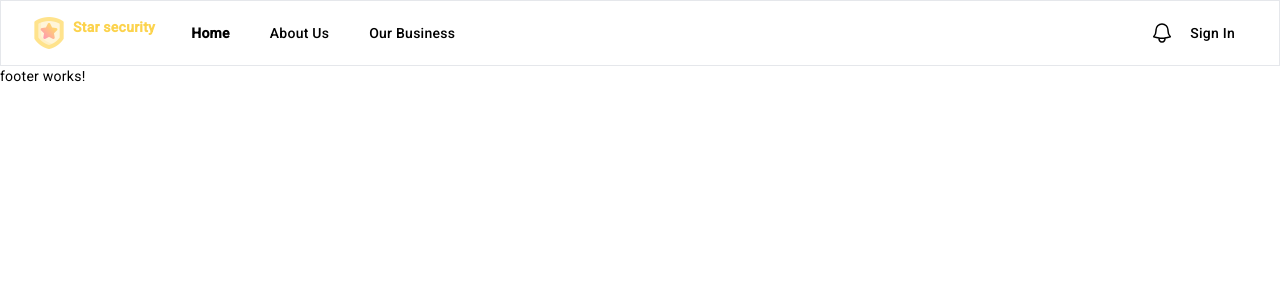
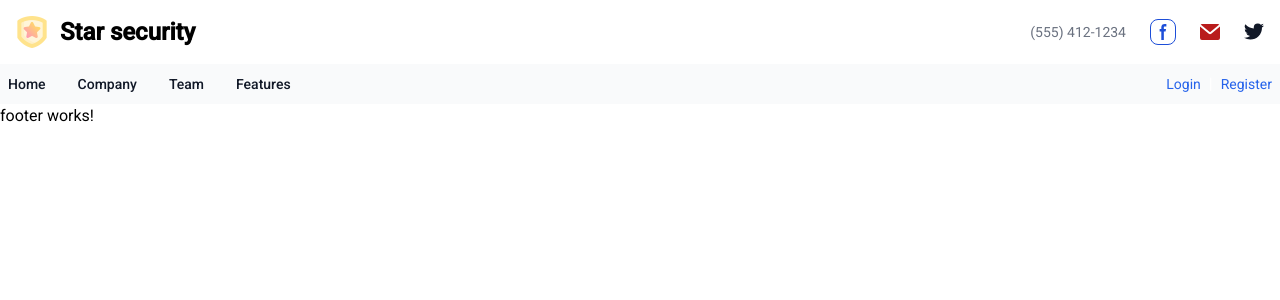
Before and after one commit to thanhlam212/Star-Security, an Angular app: page / in a window 1280 px wide. Shown: the top 300 px of the page. Built offline with nearby package versions, Linux system fonts and the light colour scheme.

Commit message:
navbar2.0

```diff
--- a/angular.json
+++ b/angular.json
@@ -25,7 +25,6 @@
               "src/assets"
             ],
             "styles": [
-              "@angular/material/prebuilt-themes/indigo-pink.css",
               "src/styles.css"
             ],
             "scripts": []
@@ -85,7 +84,6 @@
               "src/assets"
             ],
             "styles": [
-              "@angular/material/prebuilt-themes/indigo-pink.css",
               "src/styles.css"
             ],
             "scripts": []
--- a/src/app/clients/shared/navbar/navbar.component.html
+++ b/src/app/clients/shared/navbar/navbar.component.html
@@ -1,114 +1,70 @@
-<nav *ngIf="isNavBarVisible" class="bg-white-800 border mx-auto">
-    <div class="mx-auto  sm:px-6 lg:px-8">
-      <div class="relative flex h-16 items-center justify-between">
-        <div class="absolute inset-y-0 left-0 flex items-center sm:hidden">
-          <!-- Mobile menu button-->
-          <button type="button" class="relative inline-flex items-center justify-center rounded-md p-2 text-gray-400 hover:bg-gray-700 hover:text-white focus:outline-none focus:ring-2 focus:ring-inset focus:ring-white" aria-controls="mobile-menu" aria-expanded="false">
-            <span class="absolute -inset-0.5"></span>
-            <span class="sr-only">Open main menu</span>
-            <!--
-              Icon when menu is closed.
+<nav class="bg-white border-gray-200 dark:bg-gray-900">
+  <div class="flex flex-wrap justify-between items-center mx-auto max-w-screen-xl p-4">
+      <a href="https://flowbite.com" class="flex items-center space-x-3 rtl:space-x-reverse">
+          <img src="assets/images/star.png" class="h-8" alt="Flowbite Logo" />
+          <span class="self-center text-2xl font-semibold whitespace-nowrap dark:text-amber-300">Star security</span>
+      </a>
+      <div class="flex items-center space-x-6">
+          <a href="tel:5541251234" class="text-sm  text-gray-500 dark:text-white hover:underline">(555) 412-1234</a>
 
-              Menu open: "hidden", Menu closed: "block"
-            -->
-            <svg class="block h-6 w-6" fill="none" viewBox="0 0 24 24" stroke-width="1.5" stroke="currentColor" aria-hidden="true">
-              <path stroke-linecap="round" stroke-linejoin="round" d="M3.75 6.75h16.5M3.75 12h16.5m-16.5 5.25h16.5" />
-            </svg>
-            <!--
-              Icon when menu is open.
-
-              Menu open: "block", Menu closed: "hidden"
-            -->
-            <svg class="block h-4 w-4" fill="none" viewBox="0 0 24 24" stroke-width="1.5" stroke="currentColor" aria-hidden="true">
-              <path stroke-linecap="round" stroke-linejoin="round" d="M6 18L18 6M6 6l12 12" />
+          <!-- Facebook -->
+          <button type="button"
+          class="text-blue-700 hover:text-white border border-blue-700 hover:bg-blue-800 focus:ring-4 focus:outline-none
+          focus:ring-blue-300 font-medium rounded-lg px-1 py-1 text-center dark:border-blue-500
+          dark:text-blue-500 dark:hover:text-white dark:hover:bg-blue-500 dark:focus:ring-blue-800">
+            <svg class="w-4 h-4" aria-hidden="true" xmlns="http://www.w3.org/2000/svg" fill="currentColor" viewBox="0 0 8 19">
+              <path fill-rule="evenodd" d="M6.135 3H8V0H6.135a4.147 4.147 0 0 0-4.142 4.142V6H0v3h2v9.938h3V9h2.021l.592-3H5V3.591A.6.6 0 0 1 5.592 3h.543Z" clip-rule="evenodd"/>
             </svg>
           </button>
-        </div>
-        <div class="flex flex-1 items-center justify-center sm:items-stretch sm:justify-start">
-          <div class="flex flex-shrink-0 items-center font-bold text-amber-300">
-            <!-- Icon company -->
-            <img class="h-8 w-8 mr-2" src="assets/images/star.png" alt="logo">
-            <p>Star security</p>
-          </div>
-          <div class="hidden sm:ml-6 sm:block">
-            <div class="flex space-x-4">
-              <a routerLink="/"
-              routerLinkActive="active"
-              ariaCurrentWhenActive="page"
-              class="text-black-300 hover:bg-gray-200 hover:text-indigo-500 rounded-md px-3 py-2 text-sm font-medium" >Home</a>
-              <a
-              routerLink="/page/about"
-              routerLinkActive="active"
-              ariaCurrentWhenActive="page"
-              class="text-black-300 hover:bg-gray-200 hover:text-indigo-500 rounded-md px-3 py-2 text-sm font-medium">About Us</a>
-              <a href="#" class="text-black-300 hover:bg-gray-200 hover:text-indigo-500 rounded-md px-3 py-2 text-sm font-medium">Our Business</a>
-            </div>
-          </div>
-        </div>
-        <div class="absolute inset-y-0 right-0 flex items-center pr-2 sm:static sm:inset-auto sm:ml-6 sm:pr-0">
-          <button type="button" class="relative rounded-full bg-white-800 p-1 text-black-400 hover:text-indigo-500 focus:outline-none focus:ring-2 focus:ring-white focus:ring-offset-2 focus:ring-offset-indigo-500">
-            <span class="absolute -inset-1.5"></span>
-            <span class="sr-only">View notifications</span>
-            <svg class="h-6 w-6" fill="none" viewBox="0 0 24 24" stroke-width="1.5" stroke="currentColor" aria-hidden="true">
-              <path stroke-linecap="round" stroke-linejoin="round" d="M14.857 17.082a23.848 23.848 0 005.454-1.31A8.967 8.967 0 0118 9.75v-.7V9A6 6 0 006 9v.75a8.967 8.967 0 01-2.312 6.022c1.733.64 3.56 1.085 5.455 1.31m5.714 0a24.255 24.255 0 01-5.714 0m5.714 0a3 3 0 11-5.714 0" />
+
+          <!-- Email -->
+          <button type="button"
+          class="text-red-700 hover:text-white focus:ring-4 focus:outline-none
+          focus:ring-red-300 font-medium text-center dark:border-red-500
+          dark:text-red-500 dark:hover:text-white dark:focus:ring-red-900">
+          <svg class="w-5 h-5" aria-hidden="true" xmlns="http://www.w3.org/2000/svg" fill="currentColor" viewBox="0 0 20 16">
+            <path d="m10.036 8.278 9.258-7.79A1.979 1.979 0 0 0 18 0H2A1.987 1.987 0 0 0 .641.541l9.395 7.737Z"/>
+            <path d="M11.241 9.817c-.36.275-.801.425-1.255.427-.428 0-.845-.138-1.187-.395L0 2.6V14a2 2 0 0 0 2 2h16a2 2 0 0 0 2-2V2.5l-8.759 7.317Z"/>
             </svg>
-          </button>
-          <a routerLink="/auth/login"
-              routerLinkActive="active"
-              class="text-black-300 hover:bg-gray-200 hover:text-indigo-500 rounded-md px-3 py-2 text-sm font-medium cursor-pointer"
-              ariaCurrentWhenActive="page"
-              (click)="toggleSignIn()"
-              >
-                Sign In
-              </a>
+        </button>
 
-          <!-- Profile dropdown -->
-          <div *ngIf="!profileVisible" class="relative ml-3">
-            <div>
-              <button type="button"
-                class="relative flex rounded-full bg-white-800 text-sm focus:outline-none focus:ring-2
-                focus:ring-white focus:ring-offset-2 focus:ring-offset-indigo-500"
-                id="user-menu-button"
-                aria-expanded="false"
-                aria-haspopup="true"
-                (click)="toggleDropdown()"
-                [attr.aria-expanded]="isDropdownOpen.toString()"
-                [attr.aria-haspopup]="true"
-                >
-                <span class="absolute -inset-1.5"></span>
-                <span class="sr-only">Open user menu</span>
-                <img class="h-8 w-8 rounded-full" src="https://images.unsplash.com/photo-1472099645785-5658abf4ff4e?ixlib=rb-1.2.1&ixid=eyJhcHBfaWQiOjEyMDd9&auto=format&fit=facearea&facepad=2&w=256&h=256&q=80" alt="">
-              </button>
-            </div>
+        <!-- Twitter/X -->
+        <button type="button"
+        class="text-gray-900 hover:text-blue-500 focus:ring-4 focus:outline-none
+        focus:ring-gray-300 font-medium rounded-lg text-sm  text-center dark:border-gray-600
+        dark:text-gray-400 dark:hover:text-blue-500 dark:focus:ring-gray-800">
+        <svg class="w-5 h-5" aria-hidden="true" xmlns="http://www.w3.org/2000/svg" fill="currentColor" viewBox="0 0 20 17">
+          <path fill-rule="evenodd" d="M20 1.892a8.178 8.178 0 0 1-2.355.635 4.074 4.074 0 0 0 1.8-2.235 8.344 8.344 0 0 1-2.605.98A4.13 4.13 0 0 0 13.85 0a4.068 4.068 0 0 0-4.1 4.038 4 4 0 0 0 .105.919A11.705 11.705 0 0 1 1.4.734a4.006 4.006 0 0 0 1.268 5.392 4.165 4.165 0 0 1-1.859-.5v.05A4.057 4.057 0 0 0 4.1 9.635a4.19 4.19 0 0 1-1.856.07 4.108 4.108 0 0 0 3.831 2.807A8.36 8.36 0 0 1 0 14.184 11.732 11.732 0 0 0 6.291 16 11.502 11.502 0 0 0 17.964 4.5c0-.177 0-.35-.012-.523A8.143 8.143 0 0 0 20 1.892Z" clip-rule="evenodd"/>
+          </svg>
+        </button>
+      </div>
+  </div>
+</nav>
+<nav class="bg-gray-50 dark:bg-gray-700">
+  <div class="flex flex-wrap justify-between items-center mx-auto max-w-screen-xxl p-2">
+      <div class="flex items-center space-x-8 rtl:space-x-reverse">
+          <ul class="flex flex-row font-medium mt-0 space-x-8 rtl:space-x-reverse text-sm">
+              <li>
+                  <a href="#" class="text-gray-900 dark:text-white hover:underline hover:text-indigo-600" aria-current="page">Home</a>
+              </li>
+              <li>
+                  <a href="#" class="text-gray-900 dark:text-white hover:underline hover:text-indigo-600">Company</a>
+              </li>
+              <li>
+                  <a href="#" class="text-gray-900 dark:text-white hover:underline hover:text-indigo-600">Team</a>
+              </li>
+              <li>
+                  <a href="#" class="text-gray-900 dark:text-white hover:underline hover:text-indigo-600">Features</a>
+              </li>
+          </ul>
+      </div>
+      <div class="flex items-center space-x-2 rtl:space-x-reverse">
+        <a href="#" class="text-sm text-blue-600 dark:text-white hover:underline hover:text-indigo-600">Login</a>
+        <span class="text-white">|</span>
+        <a href="#" class="text-sm text-blue-600 dark:text-white hover:underline hover:text-indigo-600">Register</a>
 
-
-            <div class="absolute right-0 z-10 mt-2 w-48 origin-top-right rounded-md bg-white py-1 shadow-lg ring-1 ring-black ring-opacity-5 focus:outline-none"
-              role="menu"
-              aria-orientation="vertical"
-              aria-labelledby="user-menu-button"
-              tabindex="-1"
-              *ngIf="isDropdownOpen"
-              >
-              <!-- Active: "bg-gray-100", Not Active: "" -->
-              <a href="#" class="block px-4 py-2 text-sm text-gray-700 hover:text-indigo-500" role="menuitem" tabindex="-1" id="user-menu-item-0">Your Profile</a>
-              <a href="#" class="block px-4 py-2 text-sm text-gray-700 hover:text-indigo-500" role="menuitem" tabindex="-1" id="user-menu-item-1">Settings</a>
-              <a href="#" class="block px-4 py-2 text-sm text-gray-700 hover:text-red-500" role="menuitem" tabindex="-1" id="user-menu-item-2">Sign out</a>
-            </div>
-          </div>
-        </div>
-      </div>
     </div>
-
-    <!-- Mobile menu, show/hide based on menu state. -->
-    <div class="sm:hidden" id="mobile-menu">
-      <div class="space-y-1 px-2 pb-3 pt-2">
-        <!-- Current: "bg-gray-900 text-white", Default: "text-gray-300 hover:bg-gray-700 hover:text-white" -->
-        <a href="#" class="bg-gray-900 text-white block rounded-md px-3 py-2 text-base font-medium" aria-current="page">Dashboard</a>
-        <a href="#" class="text-gray-300 hover:bg-gray-700 hover:text-white block rounded-md px-3 py-2 text-base font-medium">Team</a>
-        <a href="#" class="text-gray-300 hover:bg-gray-700 hover:text-white block rounded-md px-3 py-2 text-base font-medium">Projects</a>
-        <a href="#" class="text-gray-300 hover:bg-gray-700 hover:text-white block rounded-md px-3 py-2 text-base font-medium">Calendar</a>
-      </div>
-    </div>
-  </nav>
+  </div>
+</nav>
 
 <router-outlet></router-outlet>
```
